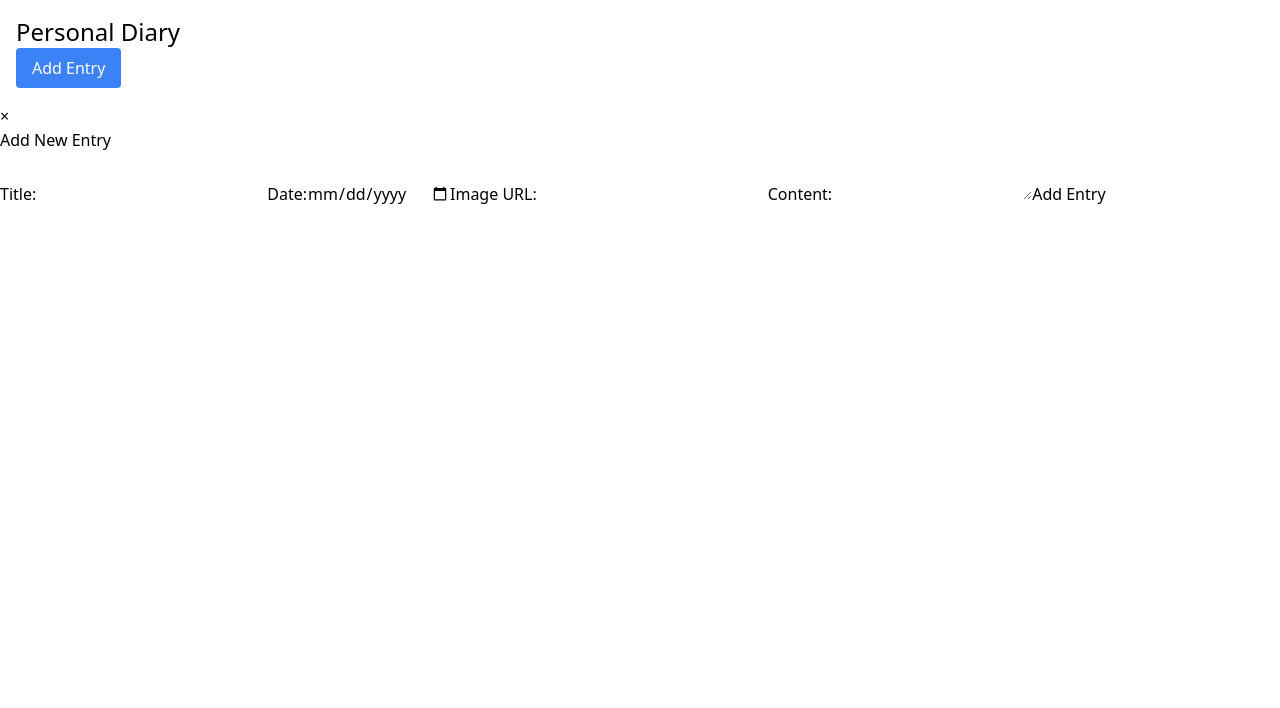
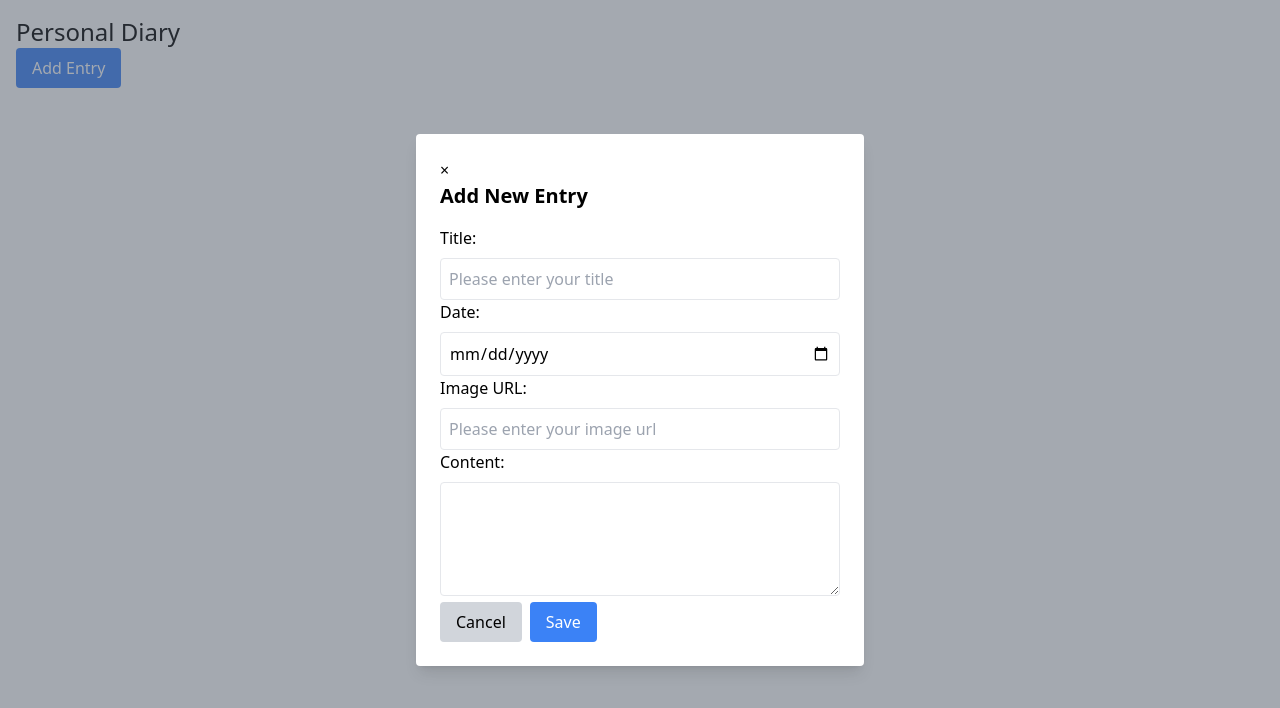
Before and after one commit to Berkan-Turkyilmaz/diary-project, a React (Vite) app in the folder pe/: page / in a window 1280 px wide. Both pictures are taken after a click on the button "Add Entry". Shown: the top 708 px of the page. Built offline with nearby package versions, Linux system fonts and the light colour scheme.

Commit message:
form modified with tailwind,plus list modified but further change needed

```diff
--- a/pe/src/Components/AddEntryModal.jsx
+++ b/pe/src/Components/AddEntryModal.jsx
@@ -26,41 +26,51 @@ const AddEntryModal = ({ onClose, onSave }) => {
   };
 
   return (
-    <div className="">
-      <div className="">
+    <div className="fixed inset-0 bg-gray-600 bg-opacity-50 flex items-center justify-center">
+      <div className="bg-white p-6 rounded shadow-lg w-full max-w-md">
         <span className="" onClick={onClose}>
           &times;
         </span>
-        <h2>Add New Entry</h2>
+        <h2 className="text-xl font-bold mb-4">Add New Entry</h2>
         <form onSubmit={handleSubmit}>
-          <label>Title:</label>
+          <label className="block mb-2">Title:</label>
           <input
-            type="text"
             value={title}
             onChange={(e) => setTitle(e.target.value)}
+            type="text"
+            className="w-full p-2 border rounded"
             required
+            placeholder="Please enter your title"
           />
-          <label>Date:</label>
+          <label className="block mb-2">Date:</label>
           <input
-            type="date"
             value={date}
             onChange={(e) => setDate(e.target.value)}
+            type="date"
+            className="w-full p-2 border rounded"
             required
+            placeholder="Please enter your date"
           />
-          <label>Image URL:</label>
+          <label className="block mb-2">Image URL:</label>
           <input
-            type="text"
+            type="url"
             value={imageUrl}
             onChange={(e) => setImageUrl(e.target.value)}
-            required
+            className="w-full p-2 border rounded"
+            placeholder="Please enter your image url"
           />
-          <label>Content:</label>
+          <label className="block mb-2">Content:</label>
           <textarea
             value={content}
             onChange={(e) => setContent(e.target.value)}
+            className="w-full p-2 rounded border"
+            rows="4"
             required
           />
-          <button type="submit">Add Entry</button>
+          <button className="px-4 py-2 bg-gray-300 rounded mr-2">Cancel</button>
+          <button className="px-4 py-2 bg-blue-500 text-white rounded hover:bg-blue-700">
+            Save
+          </button>
         </form>
       </div>
     </div>
--- a/pe/src/Components/EntryModal.jsx
+++ b/pe/src/Components/EntryModal.jsx
@@ -5,7 +5,7 @@ const EntryModal = ({ entry, onClose }) => {
   if (!entry) return null;
 
   return (
-    <div className="">
+    <div>
       <div className="">
         <span className="" onClick={onClose}>
           &times;
--- a/pe/src/Components/Entrylist.jsx
+++ b/pe/src/Components/Entrylist.jsx
@@ -4,13 +4,23 @@ const EntryList = ({ entries }) => {
   const [selectedEntry, setSelectedEntry] = useState(null);
 
   return (
-    <div className="">
+    <div className="grid grid-cols-1 md:grid-cols-2 lg:gird-cols-3 gap-4">
       {entries.map((entry, index) => (
-        <div key={index} className="" onClick={() => setSelectedEntry(entry)}>
-          <h2>{entry.title}</h2>
-          <p>Date: {entry.date}</p>
-          <img src={entry.imageUrl} alt="Preview" />
-          <button>View Details</button>
+        <div
+          key={index}
+          onClick={() => setSelectedEntry(entry)}
+          className="p-4 border rounded shadow hover:shadow-lg cursor-pointer"
+        >
+          <h2 className="text-xl font-bold mb-2">{entry.title}</h2>
+          <p className="text-gray-500">Date: {entry.date}</p>
+          <img
+            className="w-[60%] h-40 object-cover rounded"
+            src={entry.imageUrl}
+            alt="Preview"
+          />
+          <button className="px-4 py-2 bg-blue-500 text-white rounded hover:bg-blue-700">
+            View Details
+          </button>
         </div>
       ))}
       {selectedEntry && (
```
